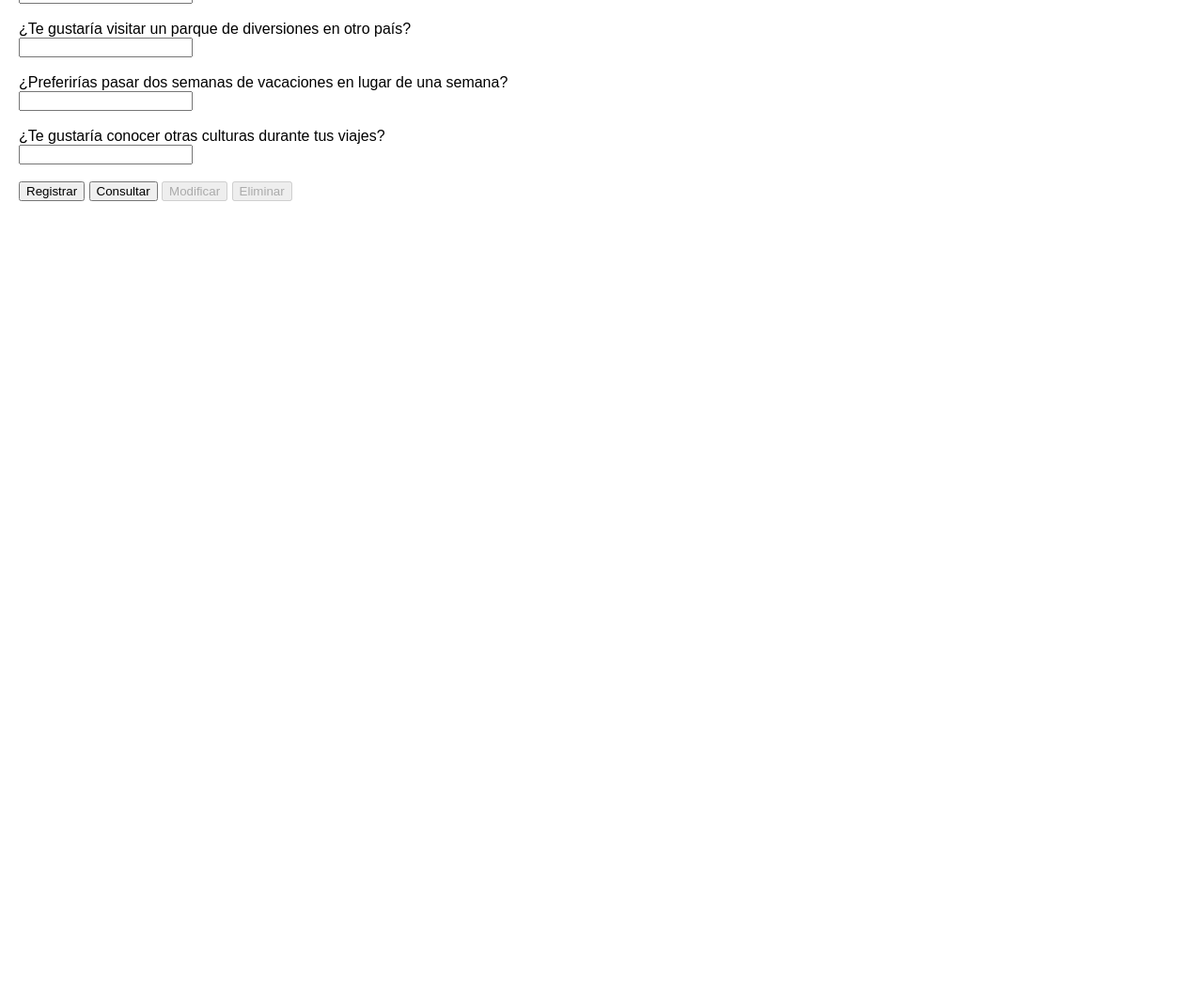
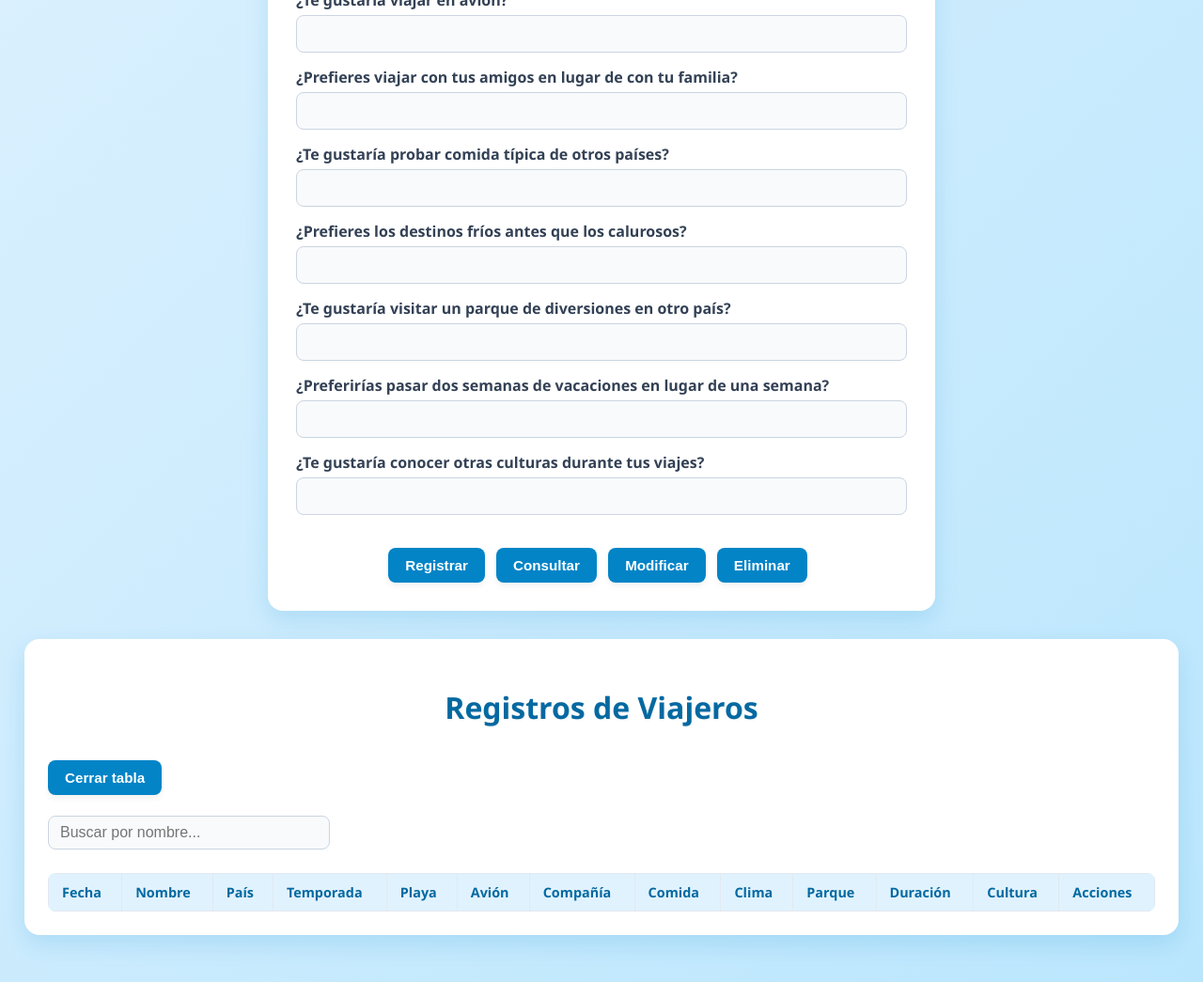
Before and after one commit to ximenagarcia020210-arch/Producto, a plain HTML site: page index.html in a window 1280 px wide. Shown: the part 500-1545 px from the top of the page at 94% size. Before the commit the page ends 800 px from the top, so only its background shows below. Drawn offline with Linux system fonts and the light colour scheme.

Commit message:
Update index.html

```diff
--- a/index.html
+++ b/index.html
@@ -2,29 +2,170 @@
 <html lang="es">
 <head>
   <meta charset="UTF-8">
-  <title>Captura de Datos</title>
+  <meta name="viewport" content="width=device-width, initial-scale=1.0">
+  <title>Captura de Datos - Vacaciones</title>
   <style>
-    body { font-family: Arial, sans-serif; margin: 20px; }
-    table { border-collapse: collapse; margin-top: 10px; }
-    th, td { border: 1px solid #999; padding: 6px 12px; }
-    th { background: #eee; }
-    #seccionTabla { display: none; }
+    :root {
+      --primary: #0284c7;
+      --primary-dark: #0369a1;
+      --accent: #38bdf8;
+      --bg-color: #f0f9ff;
+      --card-bg: #ffffff;
+      --text-color: #1e293b;
+      --border-color: #cbd5e1;
+    }
+
+    body {
+      font-family: 'Segoe UI', Tahoma, Geneva, Verdana, sans-serif;
+      background: linear-gradient(135deg, #e0f2fe 0%, #bae6fd 100%);
+      color: var(--text-color);
+      margin: 0;
+      padding: 20px;
+      min-height: 100vh;
+    }
+
+    h2 {
+      text-align: center;
+      color: #0369a1;
+      margin-bottom: 20px;
+      font-size: 2rem;
+      text-shadow: 1px 1px 2px rgba(0,0,0,0.05);
+    }
+
+    form#formulario {
+      background: var(--card-bg);
+      max-width: 650px;
+      margin: 0 auto 30px auto;
+      padding: 30px;
+      border-radius: 16px;
+      box-shadow: 0 10px 25px rgba(2, 132, 199, 0.15);
+      border-top: 5px solid var(--primary);
+    }
+
+    label {
+      font-weight: 600;
+      color: #334155;
+      display: inline-block;
+      margin-top: 15px;
+      margin-bottom: 5px;
+    }
+
+    input[type="text"], select {
+      width: 100%;
+      padding: 10px 14px;
+      border: 1px solid var(--border-color);
+      border-radius: 8px;
+      font-size: 1rem;
+      box-sizing: border-box;
+      transition: all 0.3s ease;
+      background-color: #f8fafc;
+    }
+
+    input[type="text"]:focus, select:focus {
+      outline: none;
+      border-color: var(--primary);
+      background-color: #fff;
+      box-shadow: 0 0 0 3px rgba(56, 189, 248, 0.2);
+    }
+
+    /* Estilos de botones */
+    form#formulario button, #seccionTabla button {
+      background-color: var(--primary);
+      color: white;
+      border: none;
+      padding: 10px 18px;
+      border-radius: 8px;
+      font-size: 0.95rem;
+      font-weight: 600;
+      cursor: pointer;
+      margin-top: 15px;
+      margin-right: 8px;
+      transition: background 0.2s, transform 0.1s;
+      box-shadow: 0 4px 6px rgba(0,0,0,0.05);
+    }
+
+    form#formulario button:hover, #seccionTabla button:hover {
+      background-color: var(--primary-dark);
+      transform: translateY(-1px);
+    }
+
+    form#formulario button:active, #seccionTabla button:active {
+      transform: translateY(0);
+    }
+
+    /* Botones específicos de tabla */
+    #tabla button {
+      padding: 6px 10px;
+      margin: 2px;
+      font-size: 0.85rem;
+    }
+
+    #estado {
+      text-align: center;
+      font-weight: bold;
+      color: #0284c7;
+      margin: 15px 0;
+      font-size: 1.1rem;
+    }
+
+    #seccionTabla {
+      background: var(--card-bg);
+      max-width: 95%;
+      margin: 30px auto;
+      padding: 25px;
+      border-radius: 16px;
+      box-shadow: 0 10px 25px rgba(2, 132, 199, 0.15);
+      overflow-x: auto;
+    }
+
+    #buscador {
+      width: 100%;
+      max-width: 300px;
+      padding: 8px 12px;
+      border: 1px solid var(--border-color);
+      border-radius: 8px;
+      margin-bottom: 15px;
+    }
+
+    table {
+      width: 100%;
+      border-collapse: collapse;
+      margin-top: 10px;
+      background: white;
+      border-radius: 8px;
+      overflow: hidden;
+    }
+
+    th, td {
+      border: 1px solid #e2e8f0;
+      padding: 10px 14px;
+      text-align: left;
+      font-size: 0.9rem;
+    }
+
+    th {
+      background: #e0f2fe;
+      color: #0369a1;
+      font-weight: 700;
+    }
+
+    tr:nth-child(even) {
+      background-color: #f8fafc;
+    }
   </style>
 </head>
 <body>
 
-  <h2>Captura de Datos</h2>
+  <h2>✈️ Captura de Datos - Experiencia de Viaje 🌴</h2>
 
   <form id="formulario">
     <input type="hidden" id="id">
 
     <label for="nombre">Nombre:</label><br>
-    <input type="text" id="nombre" required><br><br>
-
+    <input type="text" id="nombre" required><br>
 
     <label for="pais">¿Te gustaría viajar a otro país?</label><br>
-   <input type="text" id="pais" required><br><br>
-
+    <input type="text" id="pais" required><br>
 
     <label for="temporada">¿Cuál es tu temporada del año favorita?</label><br>
     <select id="temporada" required>
@@ -33,50 +174,44 @@
       <option value="Primavera">Primavera</option>
       <option value="Verano">Verano</option>
       <option value="Otoño">Otoño</option>
-     </select><br><br>
-
+    </select><br>
 
     <label for="playa">¿Prefieres la playa antes que la montaña?</label><br>
-  <input type="text" id="playa" required><br><br>
-
+    <input type="text" id="playa" required><br>
 
     <label for="avion">¿Te gustaría viajar en avión?</label><br>
-  <input type="text" id="avion" required><br><br>
-
+    <input type="text" id="avion" required><br>
 
     <label for="compania">¿Prefieres viajar con tus amigos en lugar de con tu familia?</label><br>
-  <input type="text" id="compania" required><br><br>
-
+    <input type="text" id="compania" required><br>
 
     <label for="comida">¿Te gustaría probar comida típica de otros países?</label><br>
-  <input type="text" id="comida" required><br><br>
-
+    <input type="text" id="comida" required><br>
 
     <label for="clima">¿Prefieres los destinos fríos antes que los calurosos?</label><br>
-  <input type="text" id="clima" required><br><br>
-
+    <input type="text" id="clima" required><br>
 
     <label for="parque">¿Te gustaría visitar un parque de diversiones en otro país?</label><br>
-  <input type="text" id="parque" required><br><br>
-
+    <input type="text" id="parque" required><br>
 
     <label for="duracion">¿Preferirías pasar dos semanas de vacaciones en lugar de una semana?</label><br>
-  <input type="text" id="duracion" required><br><br>
-
+    <input type="text" id="duracion" required><br>
 
     <label for="cultura">¿Te gustaría conocer otras culturas durante tus viajes?</label><br>
-   <input type="text" id="cultura" required><br><br>
+    <input type="text" id="cultura" required><br>
 
+    <div style="text-align: center; margin-top: 20px;">
       <button type="button" id="btnRegistrar">Registrar</button>
       <button type="button" id="btnConsultar">Consultar</button>
       <button type="button" id="btnModificar">Modificar</button>
       <button type="button" id="btnEliminar">Eliminar</button>
+    </div>
   </form>
 
   <p id="estado"></p>
 
   <div id="seccionTabla">
-    <h2>Registros</h2>
+    <h2>Registros de Viajeros</h2>
     <button type="button" id="btnCerrar">Cerrar tabla</button>
     <br><br>
     <input type="text" id="buscador" placeholder="Buscar por nombre...">
@@ -104,7 +239,7 @@
   </div>
 
   <script>
-    var URL_SCRIPT = "https://script.google.com/macros/s/AKfycbwu7eGJPtDcFCMTsHvxFXtJ2Y7NWBSWWKMKZALeG2WixxckOyAgUF862VjZ6QnJ7tn_KQ/exec";
+    var URL_SCRIPT = "https://script.google.com/macros/s/AKfycbzslbQbCEOr-nt1gFIs6wporEVEpV1crp3Hhg4dMf-vpGQ8NE-Wr4HEcvTLXLNFqbIlyQ/exec";
     var registros = [];
     var tablaVisible = false;
 
@@ -195,7 +330,7 @@
         var td = document.createElement("td");
 
         var btnModificarFila = document.createElement("button");
-        btnModificarFila.textContent = "Modificar registro";
+        btnModificarFila.textContent = "Modificar";
         btnModificarFila.onclick = function () { cargarEnFormulario(reg); };
 
         var btnEliminarFila = document.createElement("button");
@@ -243,15 +378,15 @@
         "Modificando registro: cambia los datos y presiona Modificar";
       actualizarBotones();
 
-      window.scrollTo(0, 0);                     // sube al formulario
-      document.getElementById("nombre").focus(); // cursor en el nombre
+      window.scrollTo(0, 0);
+      document.getElementById("nombre").focus();
     }
 
     document.getElementById("btnModificar").onclick = function () {
       var id = document.getElementById("id").value;
 
       if (id === "") {
-        alert("Primero elige un registro con el botón 'Modificar registro'");
+        alert("Primero elige un registro con el botón 'Modificar'");
         return;
       }
       if (!document.getElementById("formulario").reportValidity()) return;
@@ -293,7 +428,7 @@
       document.getElementById("estado").textContent =
         respuesta.ok ? mensajeOk : "Error: " + respuesta.mensaje;
       limpiarFormulario();
-      if (tablaVisible) cargarRegistros();  // refresca la tabla si está abierta
+      if (tablaVisible) cargarRegistros();
     }
 
     actualizarBotones();
```
Lines whose indentation alone changed are shown as unchanged.
